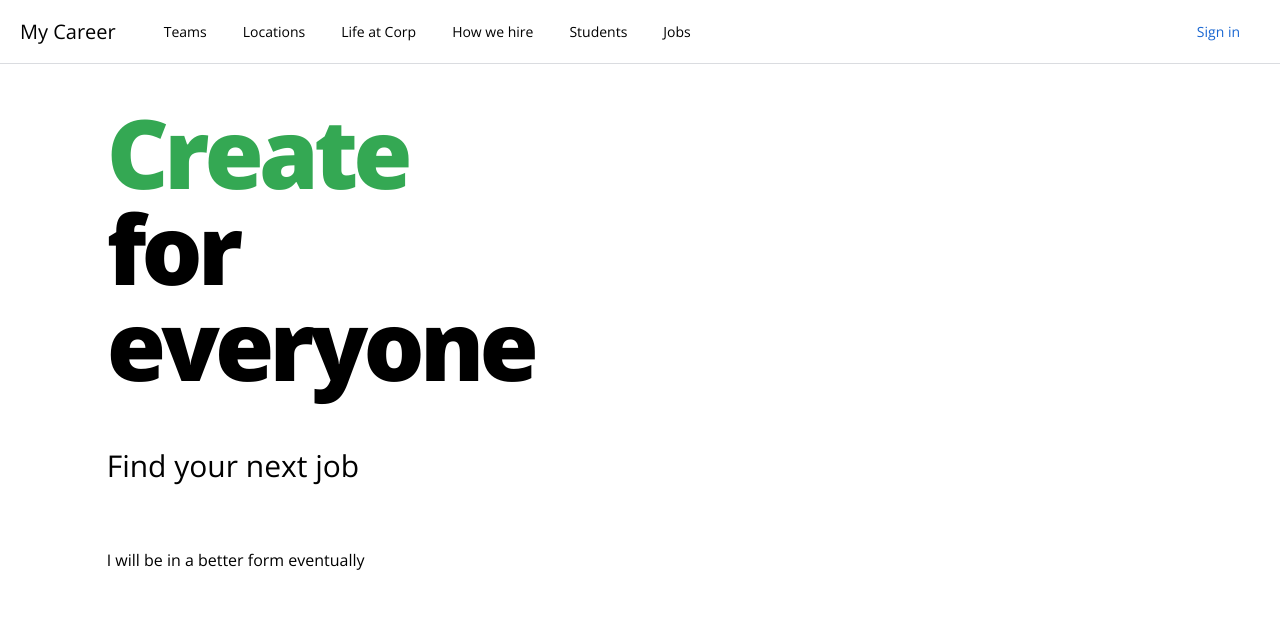
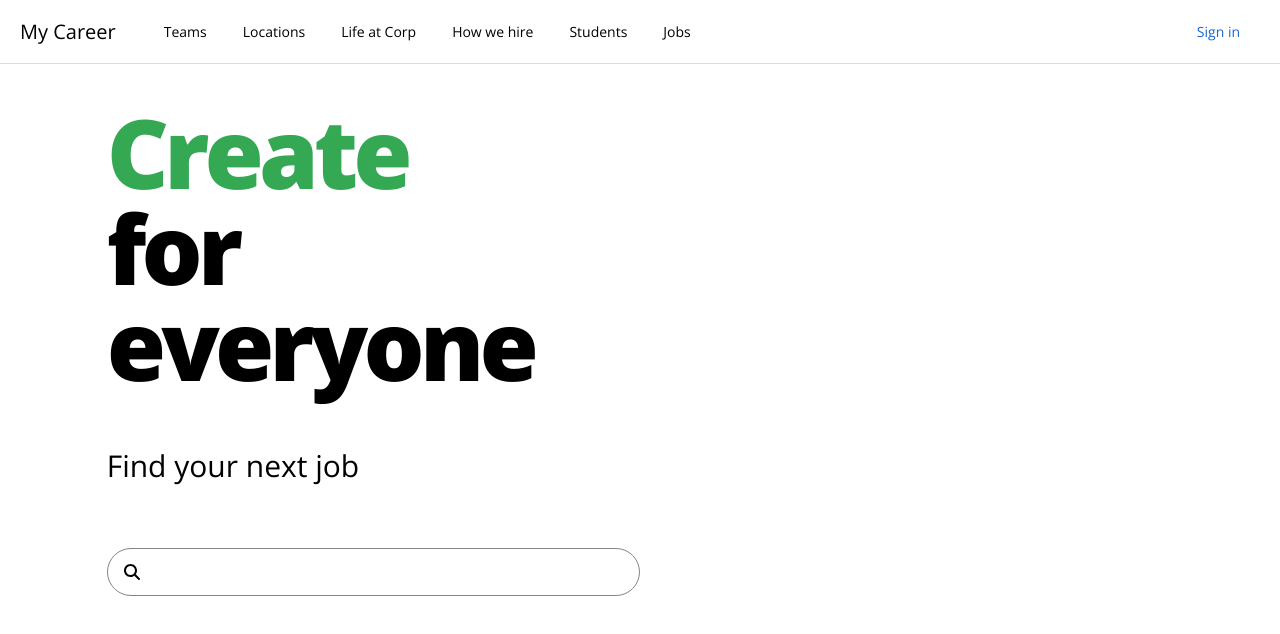
Before and after one commit to gianlucanesta/vue-job-search, a Vue app: page / in a window 1280 px wide. Shown: the top 634 px of the page. Built offline with nearby package versions, Linux system fonts and the light colour scheme.

Commit message:
CSS: Styling JobSearchForm I

```diff
--- a/src/components/JobSearchForm.vue
+++ b/src/components/JobSearchForm.vue
@@ -1,5 +1,7 @@
 <template>
-  <form>I will be in a better form eventually</form>
+  <form class="flex h-12 w-full items-center rounded-3xl border border-solid border-brand-gray-3">
+    <font-awesome-icon :icon="['fas', 'search']" class="ml-4 mr-3" />
+  </form>
 </template>
 
 <script>
```
